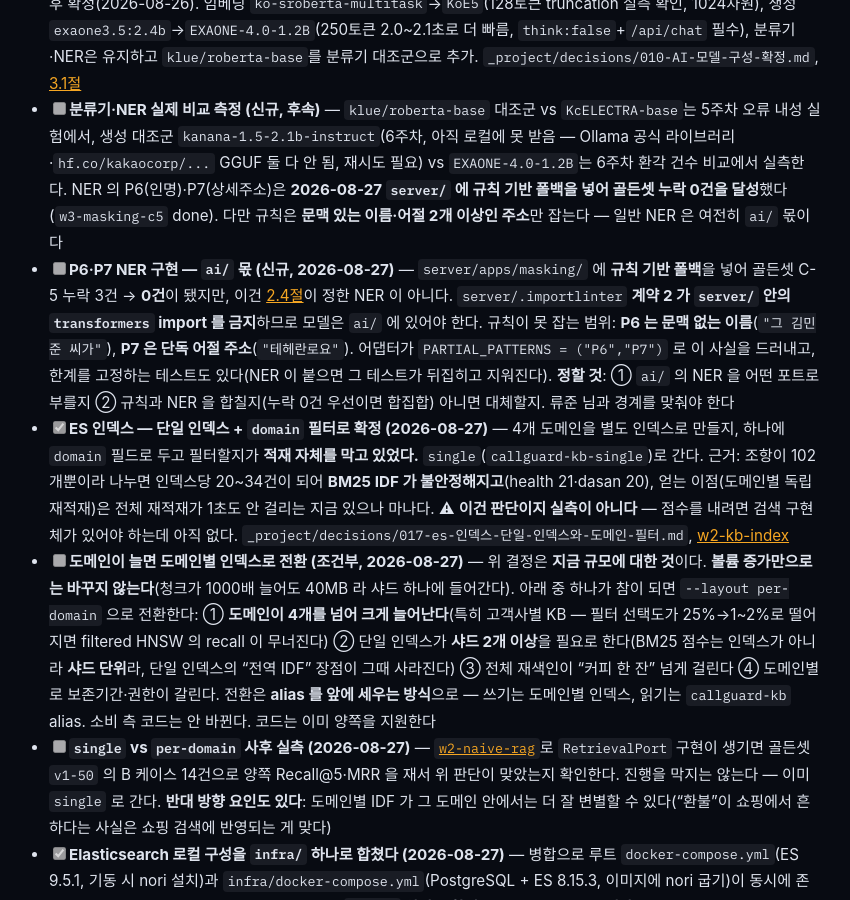
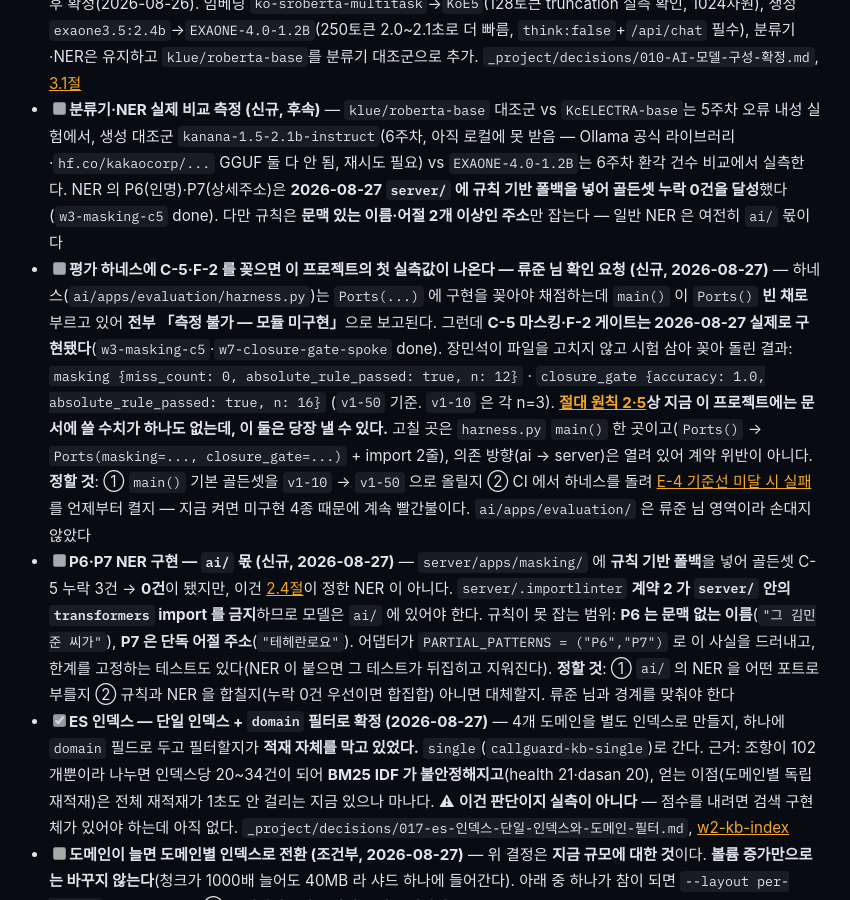
Before and after one commit to solidbob02/call.solidbob.cloud, a Jekyll site: the page built from jekyll/open-items.markdown, in a window 1280 px wide and 900 px high, scrolled down 2314 px. Shown: the whole window, without its empty margins (225-1075 px from the left). Built offline with Jekyll 4.4.1, drawn with Linux system fonts in a browser that asks for light colours; some web fonts are replaced.

Commit message:
docs(open-items): 하네스에 C-5·F-2 배선 — 류준 님 확인 요청으로 등록
하네스 main() 이 Ports() 를 빈 채로 불러 전부 "측정 불가 — 모듈 미구현"으로
보고되는데, C-5 마스킹·F-2 게이트는 2026-08-27 실제로 구현됐다.

파일을 고치지 않고 시험 삼아 꽂아 돌린 실측값을 근거로 함께 남겼다:
  masking      {miss_count: 0, absolute_rule_passed: true, n: 12}
  closure_gate {accuracy: 1.0, absolute_rule_passed: true, n: 16}
  (v1-50 기준. v1-10 은 각 n=3)

절대 원칙 2·5 상 측정하지 않은 수치는 문서에 못 쓴다. 지금 이 프로젝트에 쓸 수
있는 숫자가 하나도 없는데 이 둘은 당장 낼 수 있다. 고칠 곳은 harness.py main()
한 곳이고 의존 방향(ai → server)은 열려 있어 계약 위반이 아니다.

같이 정해야 할 것 두 가지도 붙였다:
  ① main() 기본 골든셋을 v1-10 → v1-50 으로 올릴지
  ② CI 에서 E-4(기준선 미달 시 실패)를 언제부터 켤지 — 지금 켜면 미구현 4종
     때문에 계속 빨간불이다

ai/apps/evaluation/ 은 류준 님 영역이라 손대지 않았다. 근거와 실측값을 넘겨
판단을 맡긴다.

검증: jekyll build · 링크 74페이지 0건

Co-Authored-By: Claude Opus 5 (1M context) <noreply@anthropic.com>

```diff
--- a/jekyll/open-items.markdown
+++ b/jekyll/open-items.markdown
@@ -58,6 +58,7 @@ permalink: /open-items/
 - [x] **백엔드·AI(류준·장민석) 내부 세부 분담** — 처음에는 기능별로 나누지 않고 **둘이 함께** 하기로 했으나(2026-08-26), 같은 날 `fastapi/`가 `server/`·`ai/` 두 서브도메인으로 갈리면서 **나눌 경계가 실제로 생겨** 디렉터리 경계를 그대로 담당 경계로 삼았다: **류준 `ai/`**(모델 학습·청킹·BM25·리랭크·임베딩·LangGraph·평가 하네스), **장민석 `server/`**(파이프라인·클린 아키텍처·계약·요청 경로). 경계에 걸친 작업은 여전히 함께 정한다. `_project/decisions/012-백엔드-ai-server-담당-분리.md`, [7.2절](/docs/07/)
 - [x] **AI 모델 구성 전면 확정** — Opus 교차검증 반영, 검증 가능한 주장(모델 존재·설정 파일·라이선스·추론 속도) 전부 확인 후 확정(2026-08-26). 임베딩 `ko-sroberta-multitask`→`KoE5`(128토큰 truncation 실측 확인, 1024차원), 생성 `exaone3.5:2.4b`→`EXAONE-4.0-1.2B`(250토큰 2.0~2.1초로 더 빠름, `think:false`+`/api/chat` 필수), 분류기·NER은 유지하고 `klue/roberta-base`를 분류기 대조군으로 추가. `_project/decisions/010-AI-모델-구성-확정.md`, [3.1절](/docs/03/)
 - [ ] **분류기·NER 실제 비교 측정 (신규, 후속)** — `klue/roberta-base` 대조군 vs `KcELECTRA-base`는 5주차 오류 내성 실험에서, 생성 대조군 `kanana-1.5-2.1b-instruct`(6주차, 아직 로컬에 못 받음 — Ollama 공식 라이브러리·`hf.co/kakaocorp/...`  GGUF 둘 다 안 됨, 재시도 필요) vs `EXAONE-4.0-1.2B`는 6주차 환각 건수 비교에서 실측한다. NER 의 P6(인명)·P7(상세주소)은 **2026-08-27 `server/` 에 규칙 기반 폴백을 넣어 골든셋 누락 0건을 달성**했다(`w3-masking-c5` done). 다만 규칙은 **문맥 있는 이름·어절 2개 이상인 주소**만 잡는다 — 일반 NER 은 여전히 `ai/` 몫이다
+- [ ] **평가 하네스에 C-5·F-2 를 꽂으면 이 프로젝트의 첫 실측값이 나온다 — 류준 님 확인 요청 (신규, 2026-08-27)** — 하네스(`ai/apps/evaluation/harness.py`)는 `Ports(...)` 에 구현을 꽂아야 채점하는데 `main()` 이 `Ports()` **빈 채로** 부르고 있어 **전부 「측정 불가 — 모듈 미구현」**으로 보고된다. 그런데 **C-5 마스킹·F-2 게이트는 2026-08-27 실제로 구현됐다**(`w3-masking-c5`·`w7-closure-gate-spoke` done). 장민석이 파일을 고치지 않고 시험 삼아 꽂아 돌린 결과: `masking {miss_count: 0, absolute_rule_passed: true, n: 12}` · `closure_gate {accuracy: 1.0, absolute_rule_passed: true, n: 16}` (`v1-50` 기준. `v1-10` 은 각 n=3). **[절대 원칙 2·5](https://github.com/solidbob02/call.solidbob.cloud/blob/main/CLAUDE.md)상 지금 이 프로젝트에는 문서에 쓸 수치가 하나도 없는데, 이 둘은 당장 낼 수 있다.** 고칠 곳은 `harness.py` `main()` 한 곳이고(`Ports()` → `Ports(masking=..., closure_gate=...)` + import 2줄), 의존 방향(ai → server)은 열려 있어 계약 위반이 아니다. **정할 것**: ① `main()` 기본 골든셋을 `v1-10` → `v1-50` 으로 올릴지 ② CI 에서 하네스를 돌려 [E-4 기준선 미달 시 실패](/docs/06/)를 언제부터 켤지 — 지금 켜면 미구현 4종 때문에 계속 빨간불이다. `ai/apps/evaluation/` 은 류준 님 영역이라 손대지 않았다
 - [ ] **P6·P7 NER 구현 — `ai/` 몫 (신규, 2026-08-27)** — `server/apps/masking/` 에 **규칙 기반 폴백**을 넣어 골든셋 C-5 누락 3건 → **0건**이 됐지만, 이건 [2.4절](/docs/02/)이 정한 NER 이 아니다. `server/.importlinter` **계약 2 가 `server/` 안의 `transformers` import 를 금지**하므로 모델은 `ai/` 에 있어야 한다. 규칙이 못 잡는 범위: **P6 는 문맥 없는 이름**(`"그 김민준 씨가"`), **P7 은 단독 어절 주소**(`"테헤란로요"`). 어댑터가 `PARTIAL_PATTERNS = ("P6","P7")` 로 이 사실을 드러내고, 한계를 고정하는 테스트도 있다(NER 이 붙으면 그 테스트가 뒤집히고 지워진다). **정할 것**: ① `ai/` 의 NER 을 어떤 포트로 부를지 ② 규칙과 NER 을 합칠지(누락 0건 우선이면 합집합) 아니면 대체할지. 류준 님과 경계를 맞춰야 한다
 - [x] **ES 인덱스 — 단일 인덱스 + `domain` 필터로 확정 (2026-08-27)** — 4개 도메인을 별도 인덱스로 만들지, 하나에 `domain` 필드로 두고 필터할지가 **적재 자체를 막고 있었다.** `single`(`callguard-kb-single`)로 간다. 근거: 조항이 102개뿐이라 나누면 인덱스당 20~34건이 되어 **BM25 IDF 가 불안정해지고**(health 21·dasan 20), 얻는 이점(도메인별 독립 재적재)은 전체 재적재가 1초도 안 걸리는 지금 있으나 마나다. ⚠ **이건 판단이지 실측이 아니다** — 점수를 내려면 검색 구현체가 있어야 하는데 아직 없다. `_project/decisions/017-es-인덱스-단일-인덱스와-도메인-필터.md`, [w2-kb-index](/backlog/w2-kb-index/)
 - [ ] **도메인이 늘면 도메인별 인덱스로 전환 (조건부, 2026-08-27)** — 위 결정은 **지금 규모에 대한 것**이다. **볼륨 증가만으로는 바꾸지 않는다**(청크가 1000배 늘어도 40MB 라 샤드 하나에 들어간다). 아래 중 하나가 참이 되면 `--layout per-domain` 으로 전환한다: ① **도메인이 4개를 넘어 크게 늘어난다**(특히 고객사별 KB — 필터 선택도가 25%→1~2%로 떨어지면 filtered HNSW 의 recall 이 무너진다) ② 단일 인덱스가 **샤드 2개 이상**을 필요로 한다(BM25 점수는 인덱스가 아니라 **샤드 단위**라, 단일 인덱스의 "전역 IDF" 장점이 그때 사라진다) ③ 전체 재색인이 "커피 한 잔" 넘게 걸린다 ④ 도메인별로 보존기간·권한이 갈린다. 전환은 **alias 를 앞에 세우는 방식**으로 — 쓰기는 도메인별 인덱스, 읽기는 `callguard-kb` alias. 소비 측 코드는 안 바뀐다. 코드는 이미 양쪽을 지원한다
```
Also changed, not shown: jekyll/_logs/2026-08-27-18-minseok.md (added, +12 -0 lines).
